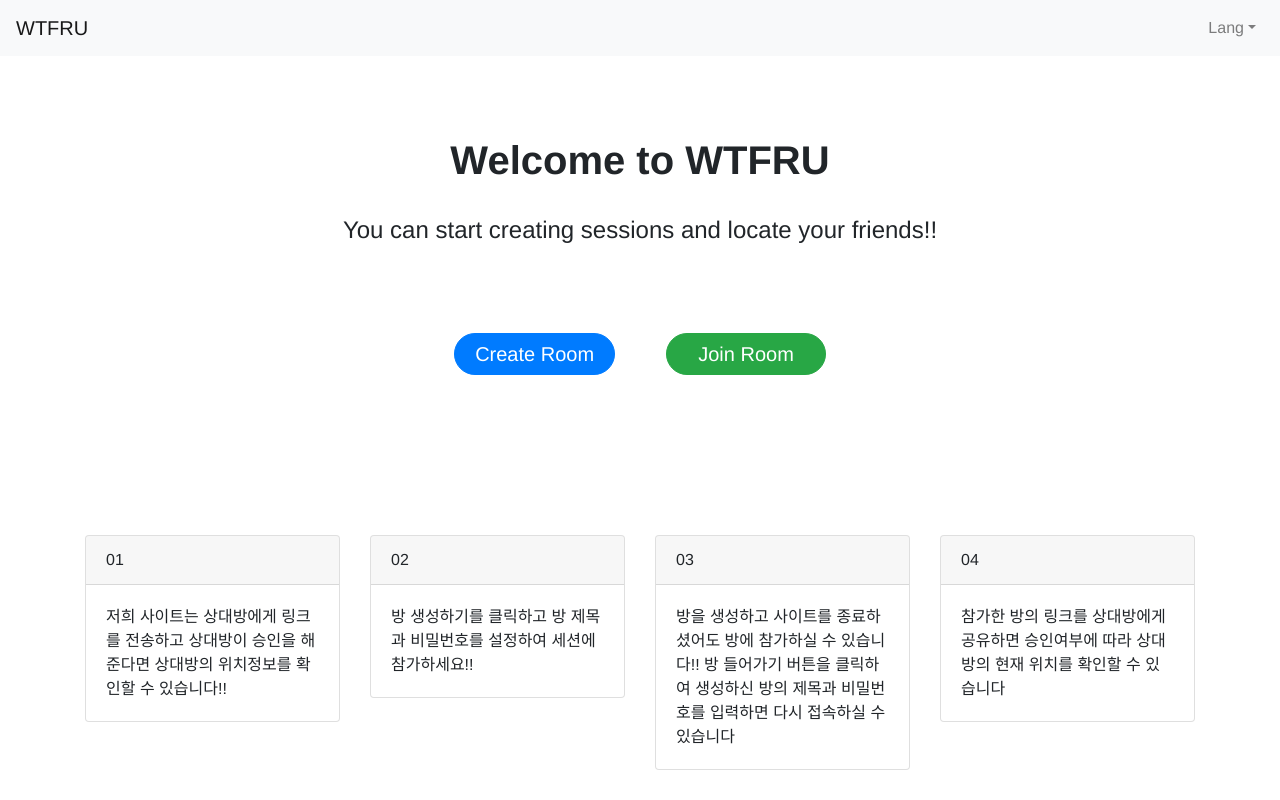
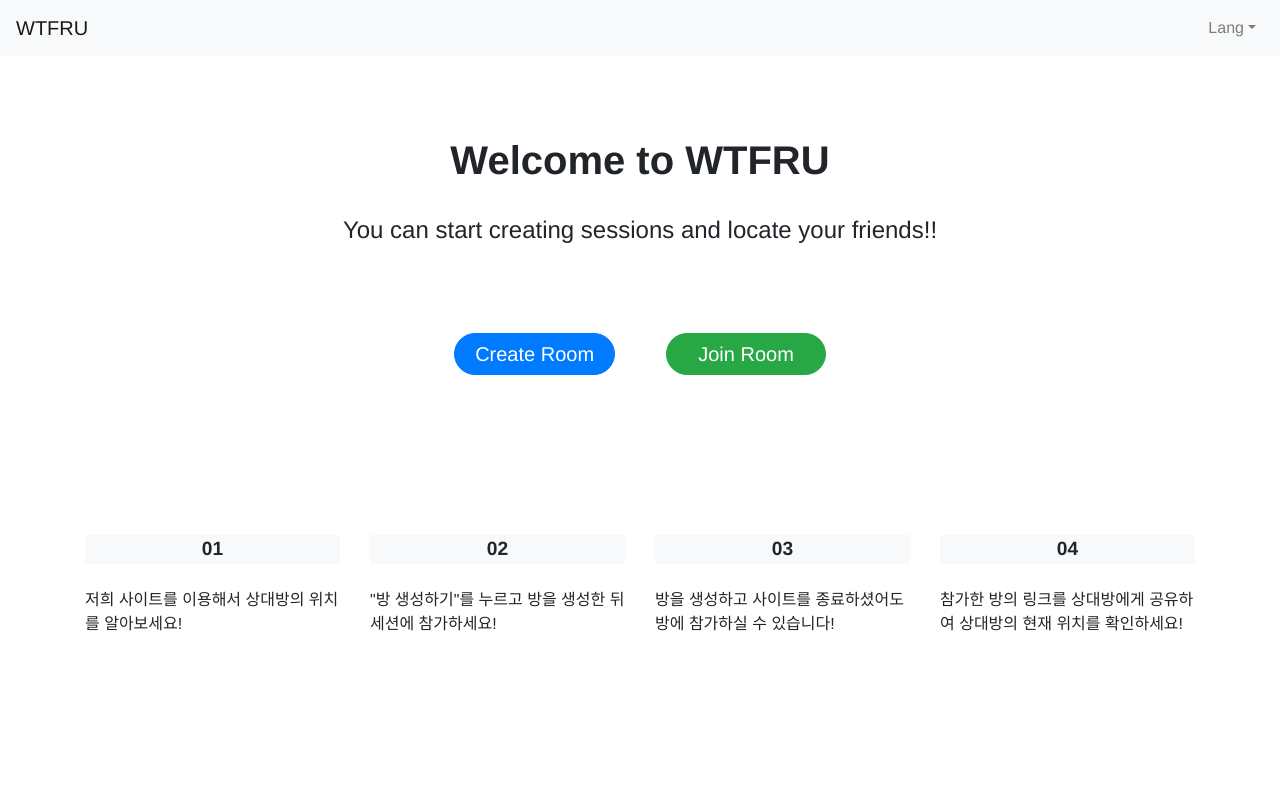
Before and after one commit to jaewgwon/wtfru, a Vue app in the folder frontend/: page / in a window 1280 px wide. Built offline with nearby package versions, Linux system fonts and the light colour scheme.

Commit message:
chore: Change MainGrid Style

```diff
--- a/frontend/src/components/grid/MainGrid.vue
+++ b/frontend/src/components/grid/MainGrid.vue
@@ -2,25 +2,32 @@
   <div class="use-contents-part">
     <b-row>
       <b-col class="use-contents-part-b-col" lg="3" md="6" sm="6" xs="12" style="min-width: 150px">
-        <b-card header="01" img-src img-alt="image" img-top >
-          <b-card-text>저희 사이트는 상대방에게 링크를 전송하고 상대방이 승인을 해준다면 상대방의 위치정보를 확인할 수 있습니다!!</b-card-text>
-        </b-card>
+        <div>
+          <p class="contents-header">01</p>
+          <img>
+          <p>저희 사이트를 이용해서 상대방의 위치를 알아보세요!</p>
+        </div>
       </b-col>
       <b-col class="use-contents-part-b-col" lg="3" md="6" sm="6" xs="12" style="min-width: 150px">
-        <b-card header="02" img-src img-alt="image" img-top>
-          <b-card-text>방 생성하기를 클릭하고 방 제목과 비밀번호를 설정하여 세션에 참가하세요!!</b-card-text>
-        </b-card>
-      </b-col>
-      <!-- <div class="responsive-w-100"></div> -->
-      <b-col class="use-contents-part-b-col" lg="3" md="6" sm="6" xs="12" style="min-width: 150px">
-        <b-card header="03" img-src img-alt="image" img-top>
-          <b-card-text>방을 생성하고 사이트를 종료하셨어도 방에 참가하실 수 있습니다!! 방 들어가기 버튼을 클릭하여 생성하신 방의 제목과 비밀번호를 입력하면 다시 접속하실 수 있습니다</b-card-text>
-        </b-card>
+        <div>
+          <p class="contents-header">02</p>
+          <img>
+          <p>"방 생성하기"를 누르고 방을 생성한 뒤 세션에 참가하세요!</p>
+        </div>
       </b-col>
       <b-col class="use-contents-part-b-col" lg="3" md="6" sm="6" xs="12" style="min-width: 150px">
-        <b-card header="04" img-src img-alt="image" img-top>
-          <b-card-text>참가한 방의 링크를 상대방에게 공유하면 승인여부에 따라 상대방의 현재 위치를 확인할 수 있습니다</b-card-text>
-        </b-card>
+        <div>
+          <p class="contents-header">03</p>
+          <img>
+          <p>방을 생성하고 사이트를 종료하셨어도 방에 참가하실 수 있습니다!</p>
+        </div>
+      </b-col>
+      <b-col class="use-contents-part-b-col" lg="3" md="6" sm="6" xs="12" style="min-width: 150px">
+        <div>
+          <p class="contents-header">04</p>
+          <img>
+          <p>참가한 방의 링크를 상대방에게 공유하여 상대방의 현재 위치를 확인하세요!</p>
+        </div>
       </b-col>
     </b-row>
   </div>
@@ -39,4 +46,11 @@ export default {
 .use-contents-part-b-col{
   margin-top: 30px;
 }
+.contents-header {
+  text-align: center;
+  margin: 0px;
+  font-size: 1.2em;
+  font-weight: bold;
+  background-color: rgba(248, 249, 250, 1);
+}
 </style>
```
